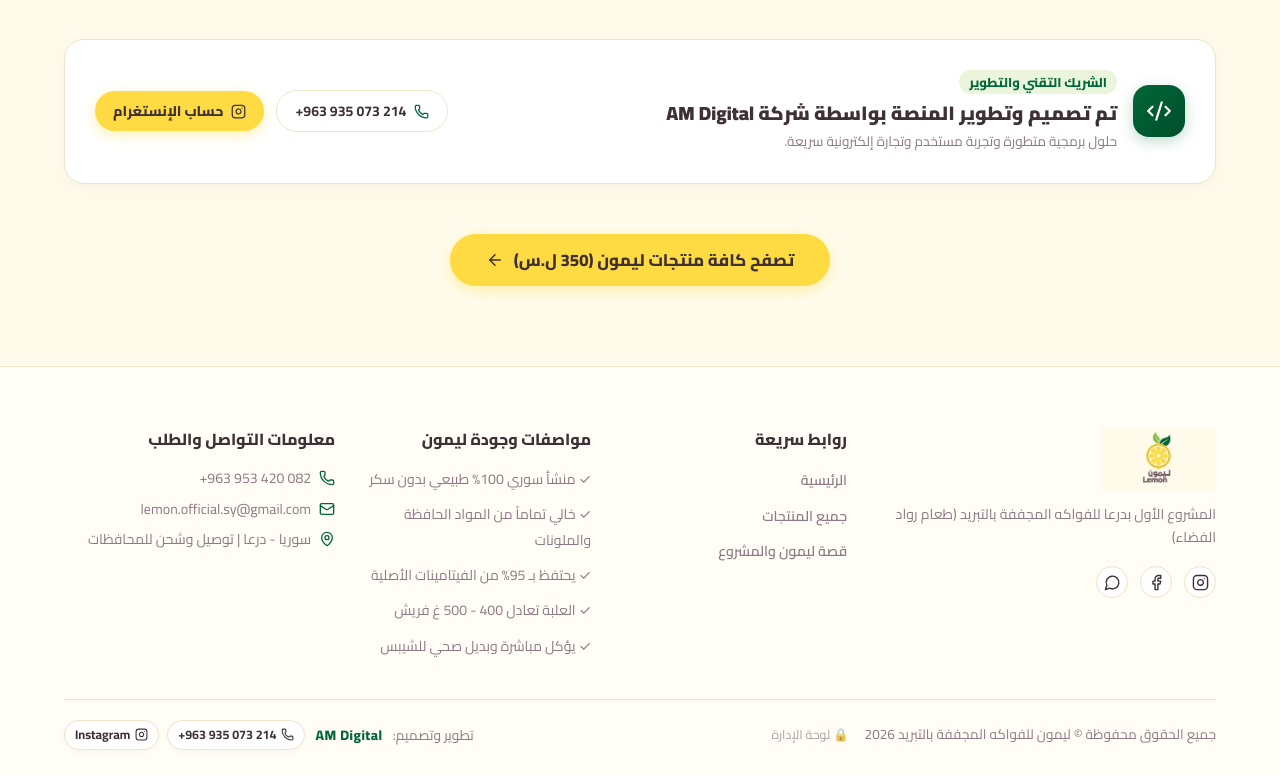
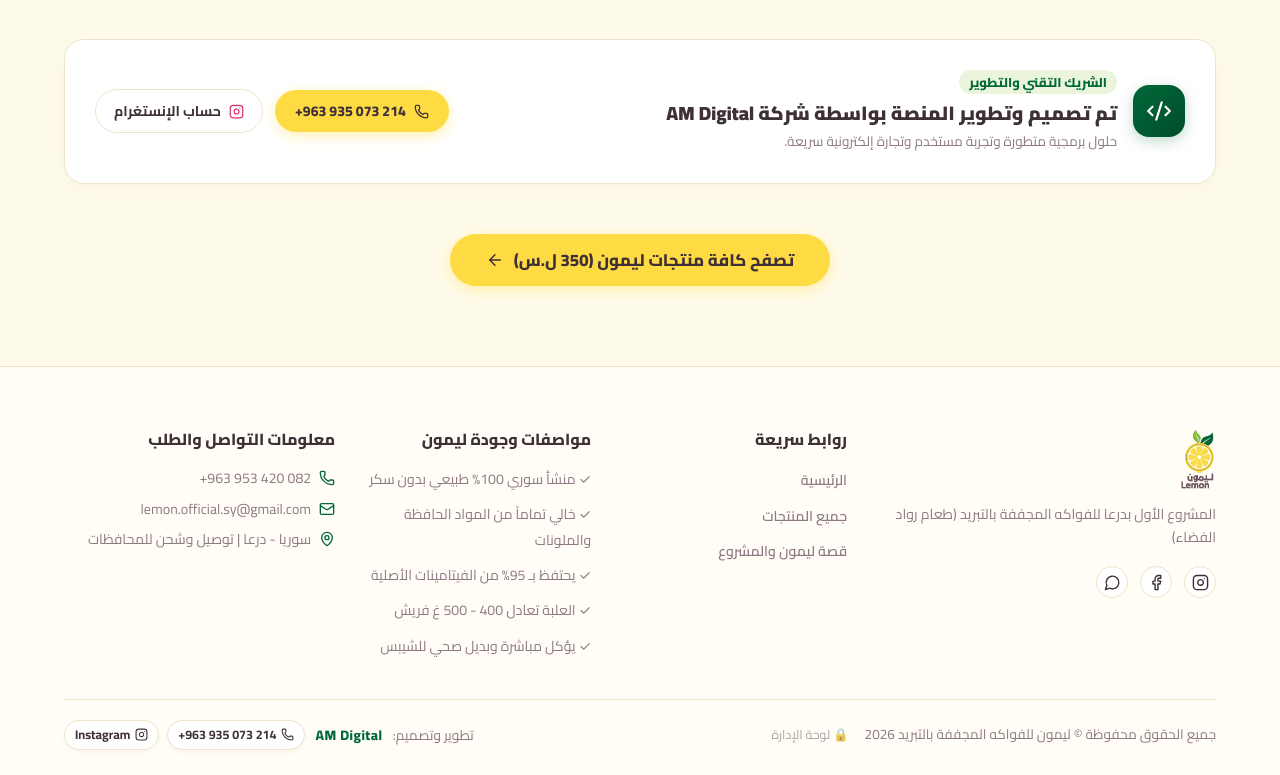
Before and after one commit to abdallhmh99/lemon-website, a React (Vite) app: page /about in a window 1280 px wide. Shown: the part 1773-2548 px from the top of the page. Built offline with nearby package versions, Linux system fonts and the light colour scheme.

Commit message:
fix: remove logo outer background while preserving interior, remove all reviews button, and align AM Digital buttons styling

```diff
--- a/src/components/home/TestimonialsSection.jsx
+++ b/src/components/home/TestimonialsSection.jsx
@@ -1,6 +1,4 @@
 import React from 'react';
-import { Link } from 'react-router-dom';
-import { ArrowLeft } from 'lucide-react';
 import { TESTIMONIALS_DATA } from '../../data/productsData';
 
 export const TestimonialsSection = () => {
@@ -14,11 +12,6 @@
               <span>ثقة عملائنا هي مصدر إلهامنا</span>
             </h2>
           </div>
-
-          <Link to="/about" className="view-all-link">
-            <span>جميع التقييمات</span>
-            <ArrowLeft size={16} />
-          </Link>
         </div>
 
         <div className="reviews-three-grid">
--- a/src/pages/AboutPage.jsx
+++ b/src/pages/AboutPage.jsx
@@ -286,16 +286,15 @@
             href="https://wa.me/963935073214"
             target="_blank"
             rel="noreferrer"
-            className="btn-video-outline"
+            className="btn-yellow-pill"
             style={{
-              padding: '9px 18px',
+              padding: '10px 20px',
               fontSize: '0.88rem',
               display: 'inline-flex',
-              gap: '8px',
-              borderRadius: 'var(--radius-full)'
+              gap: '8px'
             }}
           >
-            <Phone size={15} style={{ color: 'var(--color-green-dark)' }} />
+            <Phone size={15} />
             <span dir="ltr">+963 935 073 214</span>
           </a>
 
@@ -303,15 +302,16 @@
             href="https://www.instagram.com/am_digital.sy?stkn=MWl2cG1uenl0bDcwaQ=="
             target="_blank"
             rel="noreferrer"
-            className="btn-yellow-pill"
+            className="btn-video-outline"
             style={{
-              padding: '9px 18px',
+              padding: '10px 18px',
               fontSize: '0.88rem',
               display: 'inline-flex',
-              gap: '8px'
+              gap: '8px',
+              borderRadius: 'var(--radius-full)'
             }}
           >
-            <Instagram size={15} />
+            <Instagram size={15} style={{ color: '#E1306C' }} />
             <span>حساب الإنستغرام</span>
           </a>
         </div>
```
Also changed, not shown: src/assets/logo.png.
